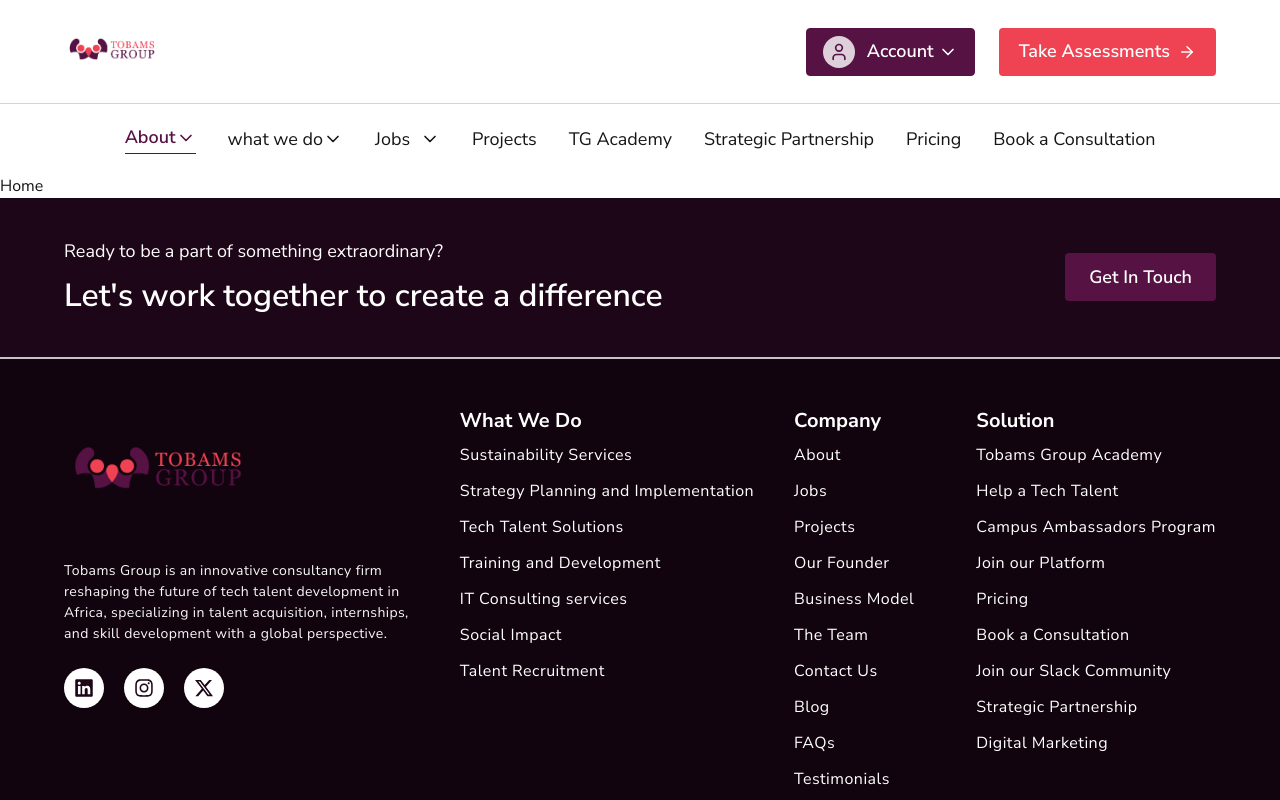
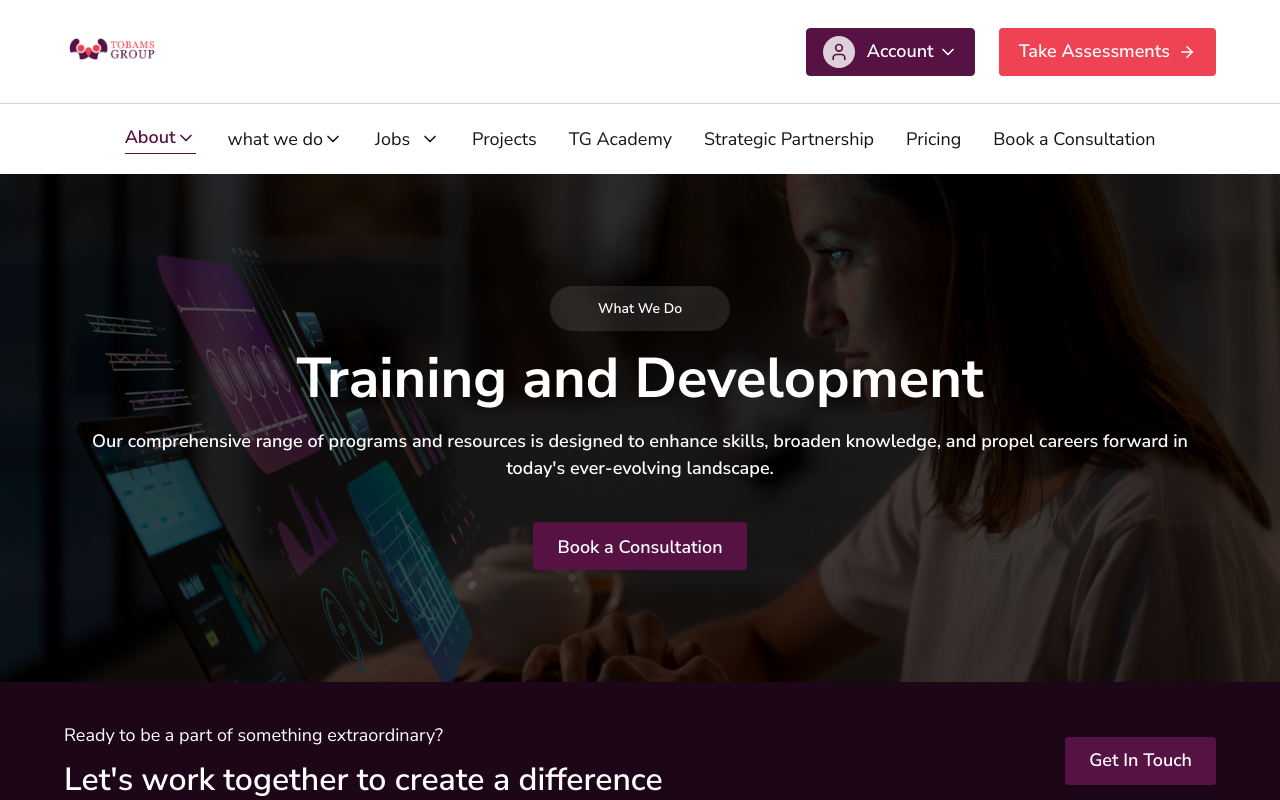
Before and after one commit to AghoghoOgbotor18/frontend-intern-asssesment, a Next.js app: page / in a window 1280 px wide. Shown: the top 800 px of the page. Built offline with nearby package versions, Linux system fonts and the light colour scheme.

Commit message:
feat: add hero section

```diff
--- /dev/null
+++ b/src/app/components/Hero.jsx
@@ -0,0 +1,58 @@
+import Image from "next/image";
+
+const heroInfo = [
+    {
+        image: "/images/hero.jpg",
+        imageAlt: "Woman working with a computer",
+        title: "What We Do",
+        heading: "Training and Development",
+        description:
+        "Our comprehensive range of programs and resources is designed to enhance skills, broaden knowledge, and propel careers forward in today's ever-evolving landscape.",
+        buttonText: "Book a Consultation",
+    },
+];
+
+export default function Hero() {
+    return (
+        <section className="flex flex-col gap-12">
+        {heroInfo.map(
+            ({ image, imageAlt, title, heading, description, buttonText }) => (
+                <div
+                    key={heading}
+                    className="relative flex flex-col items-center justify-center gap-12 overflow-hidden py-10 lg:py-28"
+                >
+                    <Image
+                    src={image}
+                    alt={imageAlt}
+                    fill
+                    priority
+                    className="object-cover"
+                    />
+                    <div className="absolute inset-0 bg-black/70" />
+
+                    <div className="relative z-10 flex flex-col items-center gap-6 px-6 text-center lg:gap-10 lg:px-16">
+                        <div className="flex flex-col items-center gap-2 lg:gap-3">
+                            <span className="rounded-full bg-white/10 px-8 py-2.5 text-xs font-semibold leading-[1.5] tracking-[0.03em] text-white lg:px-12 lg:py-3 lg:text-sm lg:tracking-normal">
+                            {title}
+                            </span>
+
+                            <div className="flex flex-col gap-3">
+                                <h1 className="text-2xl font-bold leading-[1.3] text-white lg:text-[56px]">
+                                    {heading}
+                                </h1>
+                                <p className="text-sm font-semibold leading-[1.5] text-white lg:text-lg">
+                                    {description}
+                                </p>
+                            </div>
+                        </div>
+
+                        <button className="h-10 rounded bg-primary px-[22px] py-[11.5px] text-sm font-semibold leading-[1.5] text-white lg:h-12 lg:px-6 lg:py-3 lg:text-lg">
+                            {buttonText}
+                        </button>
+                    </div>
+                </div>
+            )
+        )}
+    </section>
+    );
+}
--- a/src/app/page.js
+++ b/src/app/page.js
@@ -1,7 +1,9 @@
+import Hero from "./components/Hero";
+
 export default function Home (){
   return (
     <>
-      <p>Home</p>
+      <Hero />
     </>
   )
 }
```
Also changed, not shown: public/images/hero.jpg (renamed from public/images/3f9fee51039d846e8786883c446663724e497325.jpg), public/images/learning.jpg (renamed from public/images/03f9d7af15f0ea1c24958b1735583ae7eab882f1.jpg).
